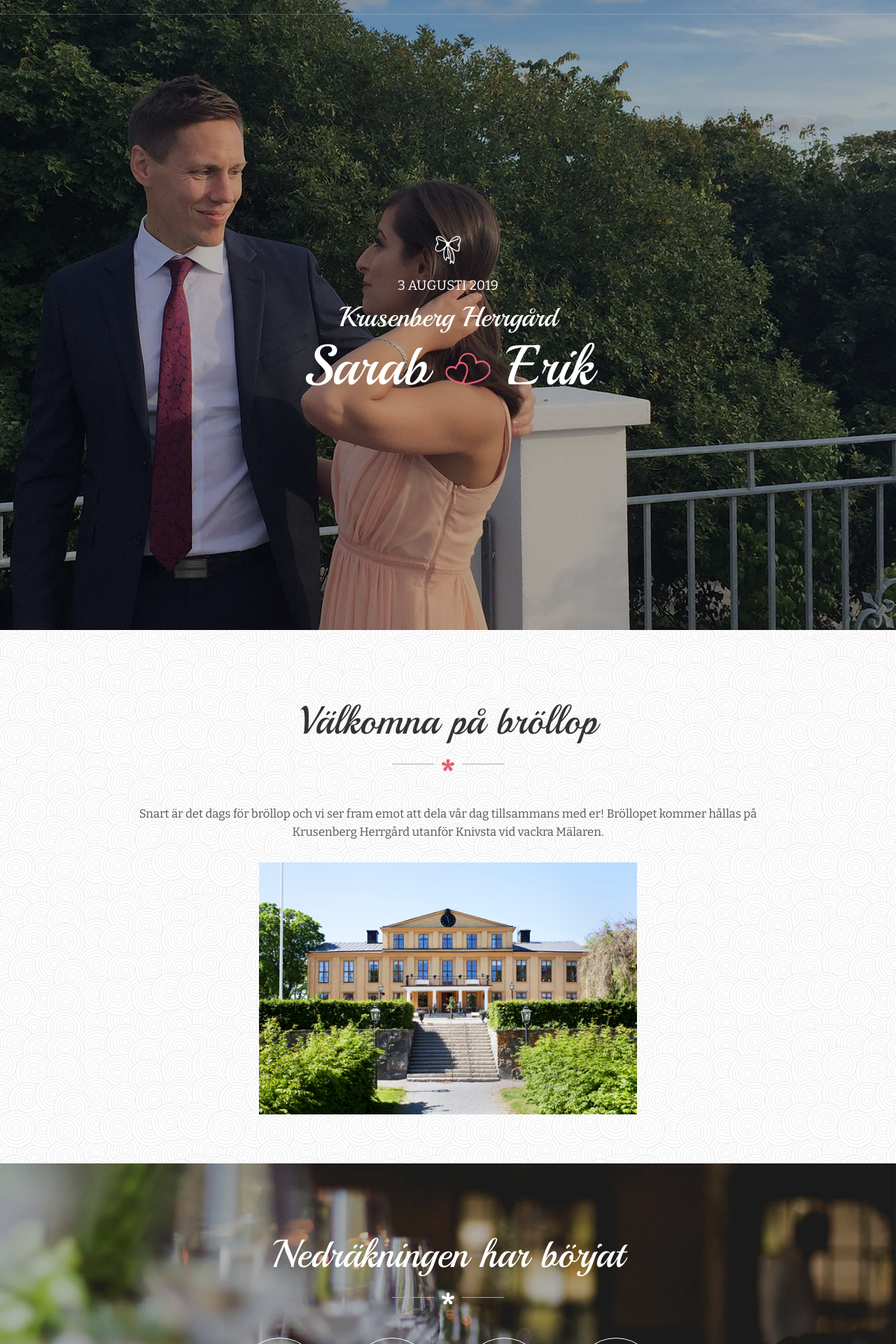
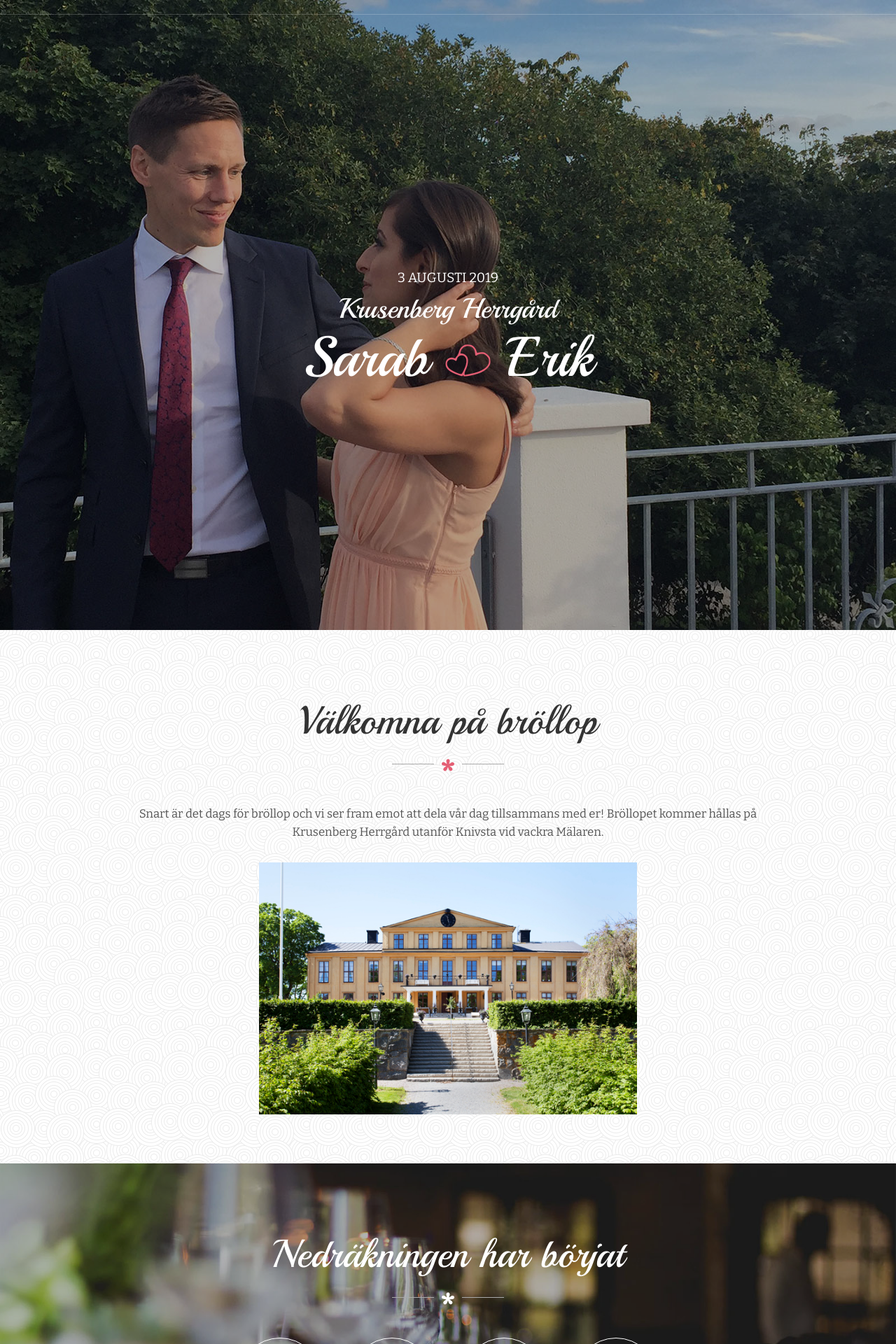
Before and after one commit to eriksundin/wedding-site, a Jekyll site: the page built from index.md, in a window 1280 px wide. Shown: the top 1920 px of the page at 70% size. Built offline with Jekyll 4.4.1, drawn with Linux system fonts in a browser that asks for light colours; nearby versions of some CDN libraries.

Commit message:
removed ribbon

```diff
--- a/_layouts/home.html
+++ b/_layouts/home.html
@@ -41,8 +41,7 @@
 		<div class="display-table center-text">
 			<div class="display-table-cell">
 				<div class="slider-content">
-
-					<i class="small-icon icon icon-tie"></i>
+          <br>
 					<h5 class="date">3 AUGUSTI 2019</h5>
 					<h3 class="pre-title">Krusenberg Herrgård</h3>
 					<h1 class="title">Sarab <i class="icon icon-heart"></i> Erik</h1>
```
